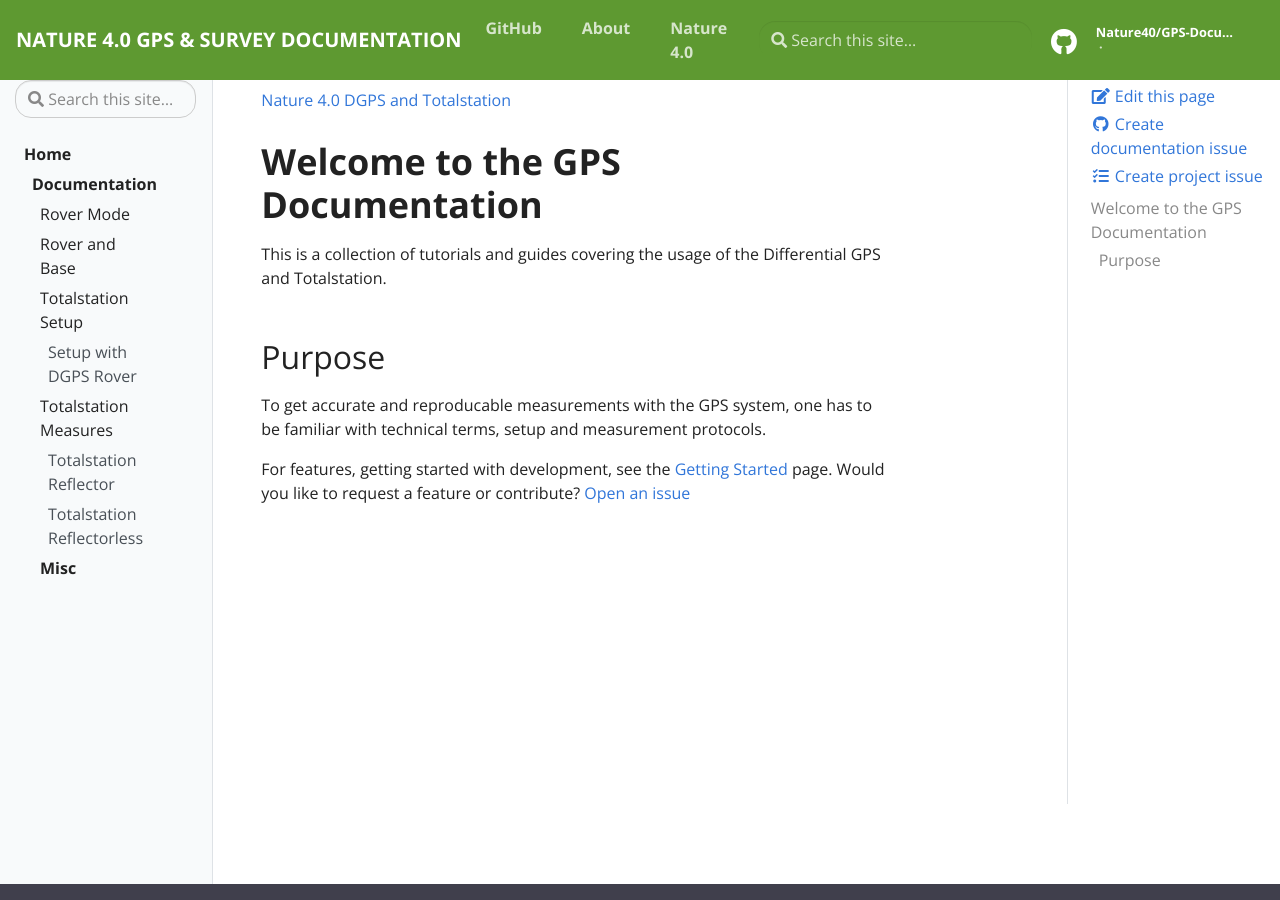
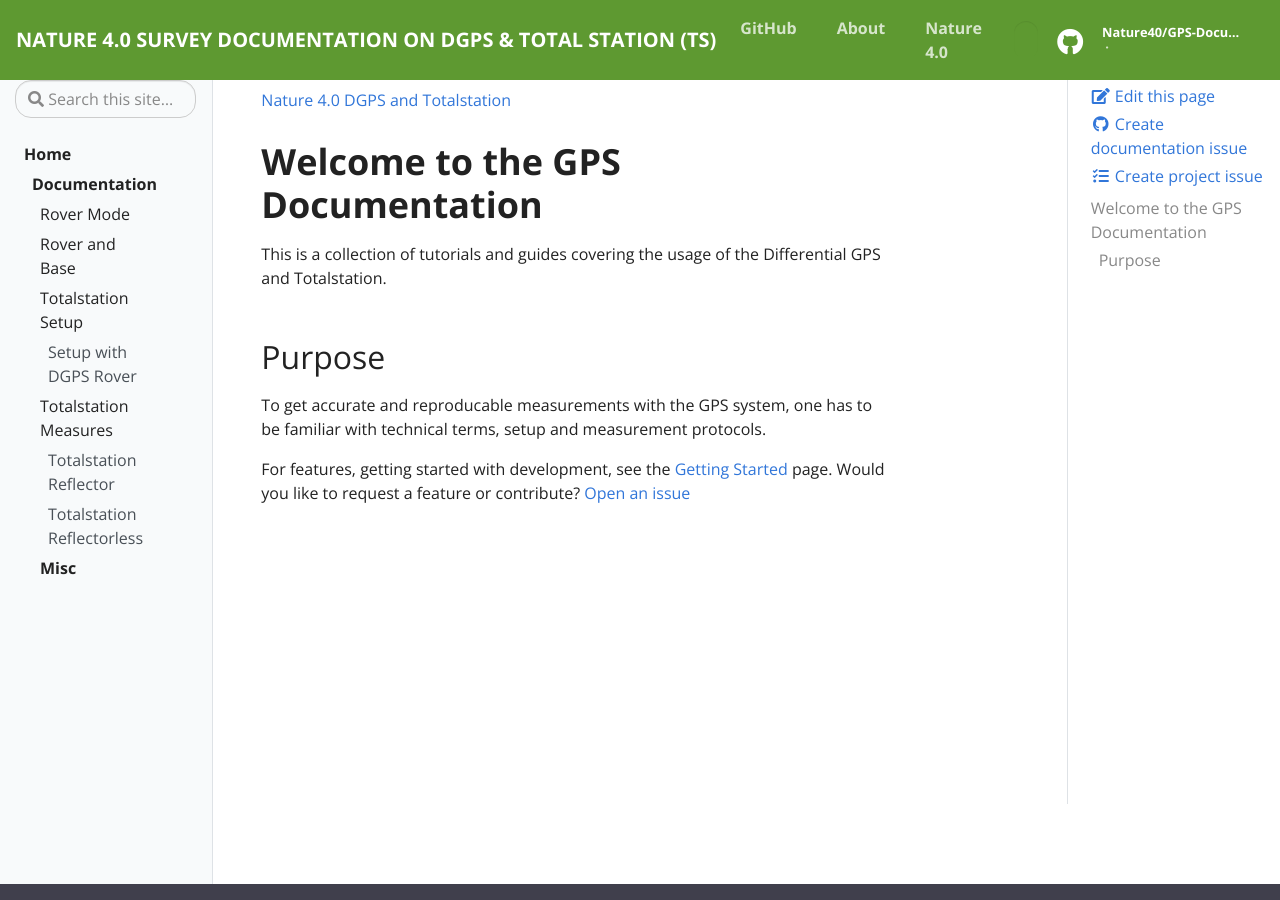
Before and after one commit to Nature40/GNSSTotalstationForHighAccuracyForestMonitoring, a Jekyll site: the page built from pages/index.md, in a window 1280 px wide and 900 px high. Built offline with Jekyll 4.4.1, drawn with Linux system fonts in a browser that asks for light colours.

Commit message:
Update _config.yml

```diff
--- a/_config.yml
+++ b/_config.yml
@@ -14,7 +14,7 @@
 # You can create any custom variable you would like, and they will be accessible
 # in the templates via {{ site.myvariable }}.
 
-title: Nature 4.0 GPS & Survey Documentation
+title: Nature 4.0 Survey Documentation on DGPS & Total Station (TS)
 email: marvin.ludwig@geo.uni-marburg.de
 author: Marvin Ludwig
 description: > # this means to ignore newlines until "baseurl:"
```
